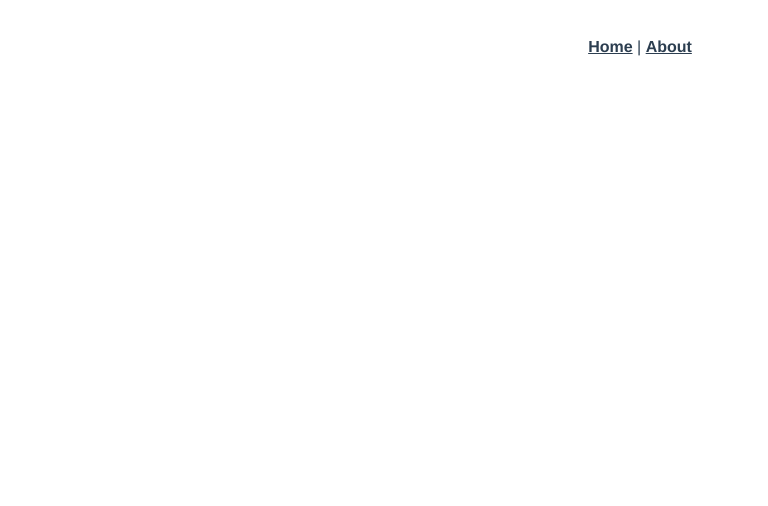
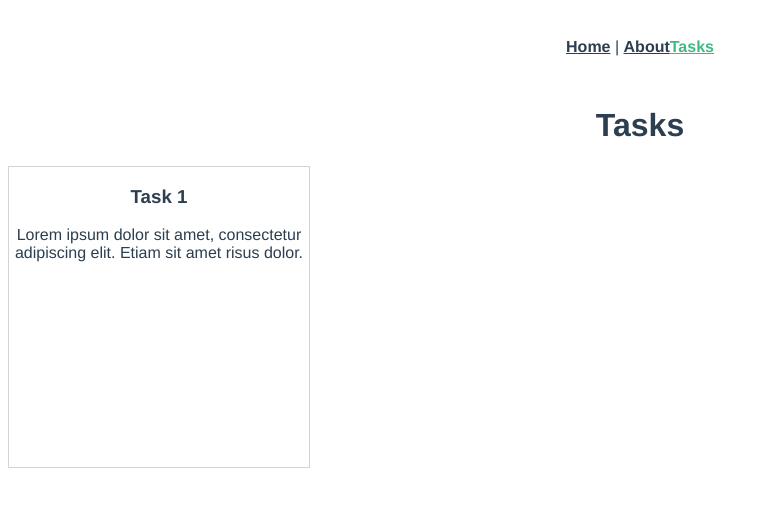
Before and after one commit to miker1423/arch_project, a Vue app in the folder front/: page /tasks in a window 1280 px wide. Shown: the top 506 px of the page, without its empty margins (0-768 px from the left). Built offline with nearby package versions, Linux system fonts and the light colour scheme.

Commit message:
Implemented basic task component and task view

```diff
--- a/front/src/App.vue
+++ b/front/src/App.vue
@@ -3,6 +3,7 @@
     <div id="nav">
       <router-link to="/">Home</router-link> |
       <router-link to="/about">About</router-link>
+      <router-link to="/tasks">Tasks</router-link>
     </div>
     <router-view/>
   </div>
--- /dev/null
+++ b/front/src/components/TaskComponent.vue
@@ -0,0 +1,23 @@
+<template>
+    <div class="task">
+        <h3>Task 1</h3>
+        <p>Lorem ipsum dolor sit amet, consectetur adipiscing elit. Etiam sit amet risus dolor.</p>
+    </div>
+</template>
+
+
+<script lang="ts">
+import Vue from 'vue';
+export default class TaskComponent extends Vue {
+
+}
+</script>
+
+
+<style lang="scss" scoped>
+.task {
+    width: 300px;
+    height: 300px;
+    border: 1px solid lightgray;
+}
+</style>
--- a/front/src/router.ts
+++ b/front/src/router.ts
@@ -1,6 +1,7 @@
 import Vue from 'vue';
 import Router from 'vue-router';
 import Home from './views/Home.vue';
+import Tasks from './views/Tasks.vue';
 
 Vue.use(Router);
 
@@ -19,7 +20,12 @@ export default new Router({
       // route level code-splitting
       // this generates a separate chunk (about.[hash].js) for this route
       // which is lazy-loaded when the route is visited.
-      component: () => import(/* webpackChunkName: "about" */ './views/About.vue'),
+      component: () => import( './views/About.vue'),
+    },
+    {
+      path: '/tasks',
+      name: 'tasks',
+      component: Tasks,
     },
   ],
 });
--- /dev/null
+++ b/front/src/views/Tasks.vue
@@ -0,0 +1,21 @@
+<template>
+  <div class="tasks">
+    <h1>Tasks</h1>
+    <TaskComponent/>
+  </div>
+</template>
+
+<script lang="ts">
+import { Component, Vue } from 'vue-property-decorator';
+import TaskComponent from '@/components/TaskComponent.vue'; // @ is an alias to /src
+
+@Component({
+  components: {
+      TaskComponent,
+  },
+})
+
+export default class Tasks extends Vue {
+
+}
+</script>
```
